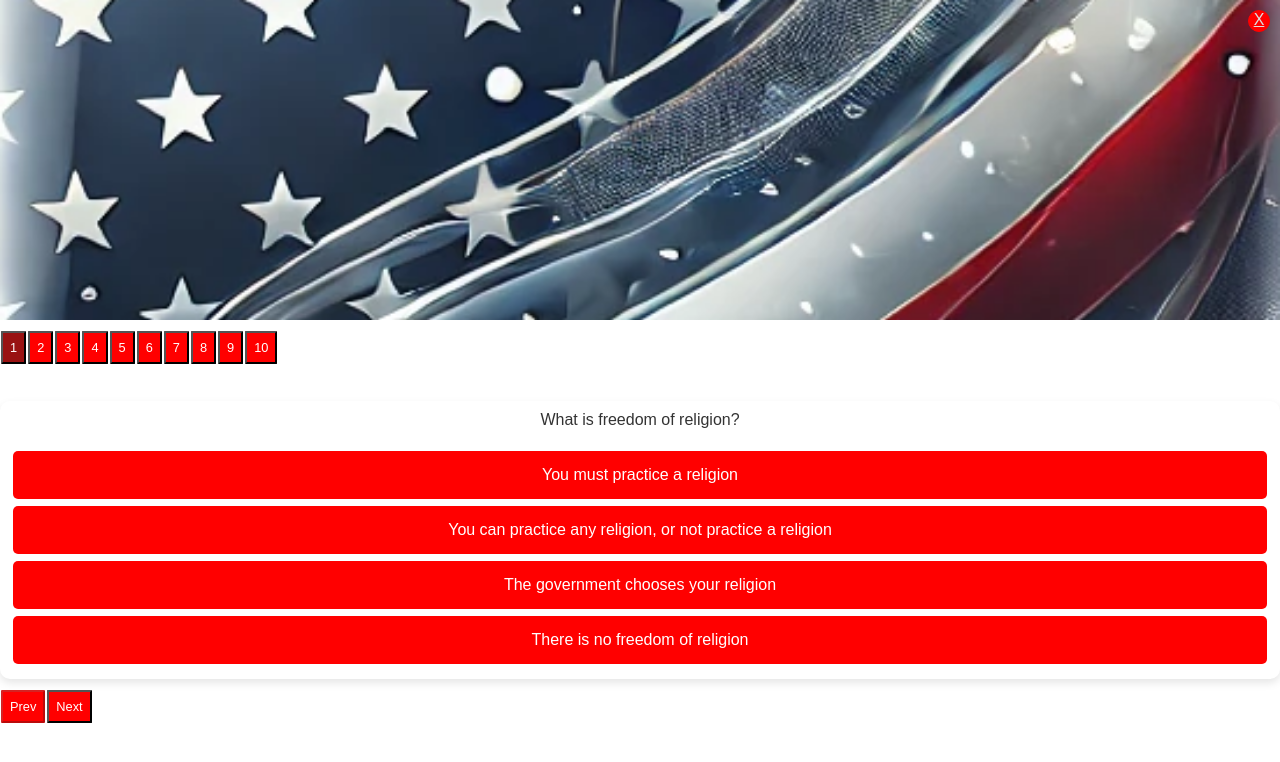
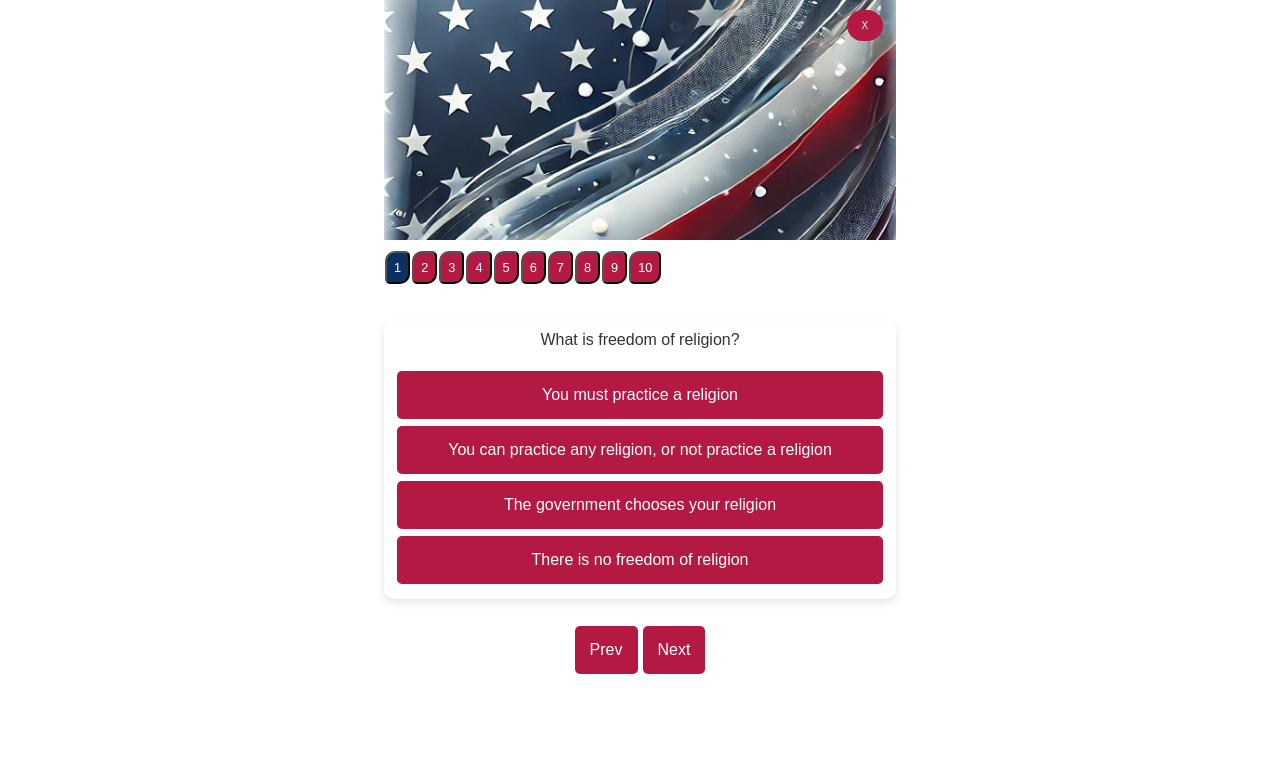
Before and after one commit to sanzay83/adquiz, a React (Create React App) app: page /quiz in a window 1280 px wide. Shown: the top 762 px of the page. Built offline with nearby package versions, Linux system fonts and the light colour scheme.

Commit message:
updated some css here & there

```diff
--- a/src/routes/App.css
+++ b/src/routes/App.css
@@ -39,12 +39,23 @@ html,
   position: absolute;
   top: 10px;
   right: 10px;
-  width: 20px;
-  height: 20px;
+  background-color: rgb(179, 25, 66);
+  text-decoration: none;
+  color: white;
+  border: none;
+  border-radius: 35px;
+  padding: 10px 15px;
+  font-size: 10px;
   cursor: pointer;
-  border: 1px solid #ff0000;
-  background-color: red;
-  color: #ddd;
-  text-align: center;
-  border-radius: 20px;
+  transition: background-color 0.3s, transform 0.3s;
 }
+
+@media (min-width: 426px) {
+  body {
+    margin: 0 30%;
+  }
+
+  .exit {
+    right: 31%;
+  }
+}
--- a/src/routes/Quiz.css
+++ b/src/routes/Quiz.css
@@ -1,8 +1,10 @@
-.halfBackground {
+.halfBackgroundQuiz {
   text-align: center;
   background-image: url("../assets/background.png");
   background-size: cover;
   background-position: center;
+  height: 30vh;
+  color: white;
 }
 
 .pagination {
@@ -11,9 +13,9 @@
 }
 
 .pagination button {
-  background-color: red;
+  background-color: rgb(179, 25, 66);
   padding: 5px;
-  border-radius: 1px;
+  border-radius: 10px 5px;
   color: white;
   cursor: pointer;
   padding: 7px;
@@ -22,7 +24,7 @@
 }
 
 .pagination .active {
-  background-color: rgb(153, 18, 18);
+  background-color: rgb(10, 49, 97);
 }
 
 .quiz-container {
@@ -44,7 +46,7 @@
 }
 
 .option button {
-  background-color: red;
+  background-color: rgb(179, 25, 66);
   width: 100%;
   padding: 10px;
   border-radius: 5px;
@@ -57,9 +59,28 @@
 }
 
 .option .selected {
-  background-color: rgb(153, 18, 18);
+  background-color: rgb(10, 49, 97);
 }
 
 .option button:hover {
-  background-color: rgb(190, 29, 29);
+  background-color: rgb(10, 49, 97);
 }
+
+.nextPrevButton {
+  margin: 25px 0;
+  display: flex;
+  gap: 5px;
+  width: 100%;
+  justify-content: center;
+}
+
+.nextPrevButton button {
+  background-color: rgb(179, 25, 66);
+  border-radius: 5px;
+  color: white;
+  border: none;
+  cursor: pointer;
+  padding: 15px;
+  margin: 2px 0;
+  font-size: 1em;
+}
--- a/src/routes/Quiz.js
+++ b/src/routes/Quiz.js
@@ -69,7 +69,7 @@ function Quiz() {
       <Link className="exit" to="/">
         X
       </Link>
-      <div className="halfBackground"></div>
+      <div className="halfBackgroundQuiz"></div>
       <div className="pagination">
         {Array.from({ length: totalPages }, (_, index) => (
           <button
@@ -101,7 +101,7 @@ function Quiz() {
           </div>
         ))}
       </div>
-      <div className="pagination">
+      <div className="nextPrevButton">
         <button
           onClick={() => paginate(currentPage - 1)}
           disabled={currentPage === 1}
--- a/src/routes/Result.css
+++ b/src/routes/Result.css
@@ -38,3 +38,7 @@
   width: 100%;
   justify-content: center;
 }
+
+.resultButtonContainer button {
+  background-color: rgb(179, 25, 66);
+}
```
